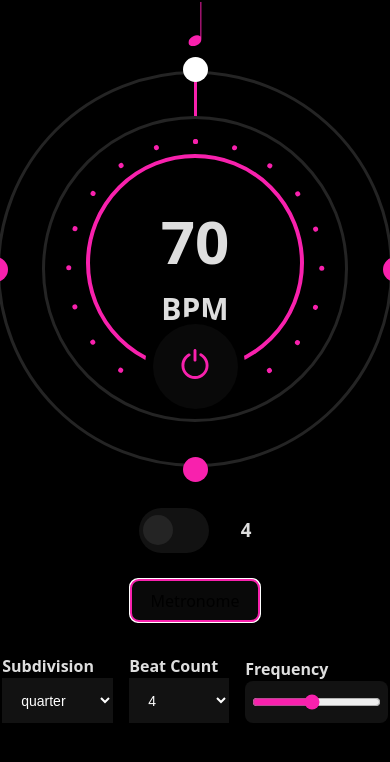
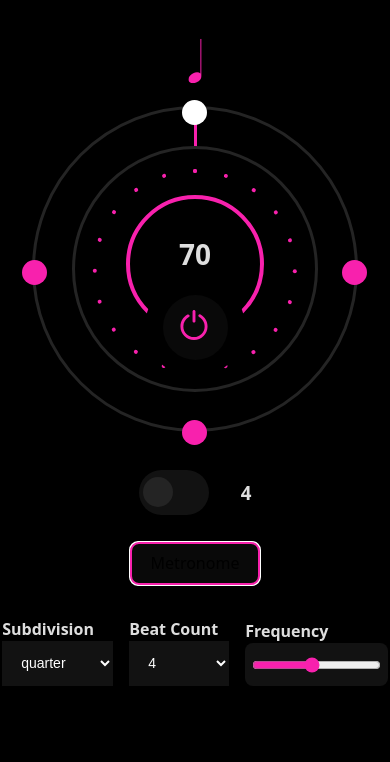
Before and after one commit to jonah-butler/metronome, a React (Vite) app: page / in a window 390 px wide. Shown: the top 762 px of the page. Built offline with nearby package versions, Linux system fonts and the light colour scheme.

Commit message:
style cleanup for smaller devices

```diff
--- a/src/css/BPM-Grid.css
+++ b/src/css/BPM-Grid.css
@@ -6,7 +6,7 @@
   border-radius: 50%;
   border: 3px solid #242424;
   position: relative;
-  z-index: -1;
+  z-index: 5;
   position: absolute;
 }
 
@@ -39,12 +39,12 @@
   left: 47%;
   width: 25px;
   height: 25px;
-  background-color: #f821ad;
+  background-color: #f821adff;
   border-radius: 50%;
   transform: rotate(calc(360deg / var(--beats) * var(--i) - 90deg))
     translate(237px) rotate(calc(-360deg / var(--beats) * var(--i)));
   transform-origin: center;
-  z-index: -1;
+  z-index: 6;
 }
 
 .grid-container .dot.active,
@@ -63,7 +63,7 @@
   height: 415px;
   border-radius: 50%;
   border: 3px solid #242424;
-  z-index: -1;
+  z-index: 3;
 }
 
 .grid-container.small .dot {
@@ -83,46 +83,66 @@
 
 @media (max-width: 563px) {
   .grid-container {
-    width: 390px !important;
-    height: 390px !important;
+    width: 320px !important;
+    height: 320px !important;
   }
 
   .grid-container .dot {
+    left: 46%;
     transform: rotate(calc(360deg / var(--beats) * var(--i) - 90deg))
-      translate(200px) rotate(calc(-360deg / var(--beats) * var(--i)));
+      translate(160px) rotate(calc(-360deg / var(--beats) * var(--i)));
   }
 
   .grid-container.small {
-    width: 340px !important;
-    height: 340px !important;
+    width: 270px !important;
+    height: 270px !important;
   }
 
   .grid-container.small > .dot {
+    left: 47%;
     transform: rotate(calc(360deg / var(--beats) * var(--i) - 90deg))
-      translate(170px) rotate(calc(-360deg / var(--beats) * var(--i)));
+      translate(135px) rotate(calc(-360deg / var(--beats) * var(--i)));
   }
 
   .bpm-spinner {
-    width: 390px;
+    width: 320px;
   }
 
   .bpm-spinner__rotary {
-    width: 300px !important;
-    height: 300px !important;
+    width: 240px !important;
+    height: 240px !important;
   }
 
   .bpm-spinner__button {
-    width: 210px !important;
-    height: 210px !important;
+    width: 130px !important;
+    height: 130px !important;
     top: 48% !important;
   }
 
+  .bpm-spinner__button h4 {
+    font-size: 28px;
+  }
+
+  .bpm-spinner__button h5 {
+    font-size: 13px;
+  }
+
+  .play-button {
+    width: 65px;
+    height: 65px;
+  }
+
+  .play-button svg {
+    position: relative;
+    left: -4px;
+  }
+
   .bpm-spinner__rotary > .circle {
-    padding-bottom: 46% !important;
-    left: 148px !important;
+    padding-bottom: 45% !important;
+    left: 118px !important;
   }
 
   .grid-outer-container {
-    height: 425px;
+    height: 350px;
   }
 }
--- a/src/css/BPM-Spinner.css
+++ b/src/css/BPM-Spinner.css
@@ -6,6 +6,7 @@
   width: 500px;
   /* height: 420px; */
   touch-action: none;
+  z-index: 10;
 }
 
 .bpm-spinner__rotary {
--- a/src/css/Display.css
+++ b/src/css/Display.css
@@ -12,4 +12,5 @@
   align-items: center;
   width: fit-content;
   height: 500px;
+  z-index: 10;
 }
```
